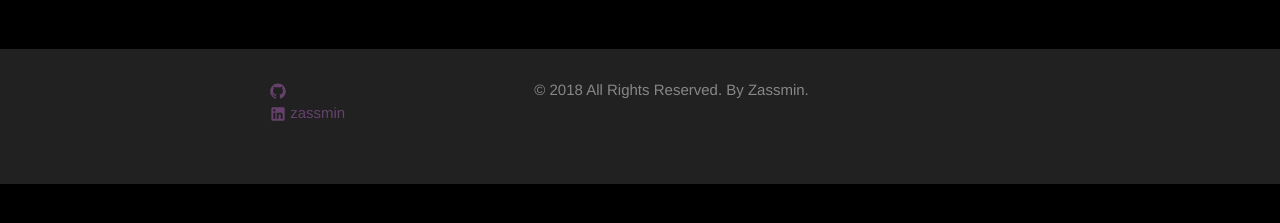
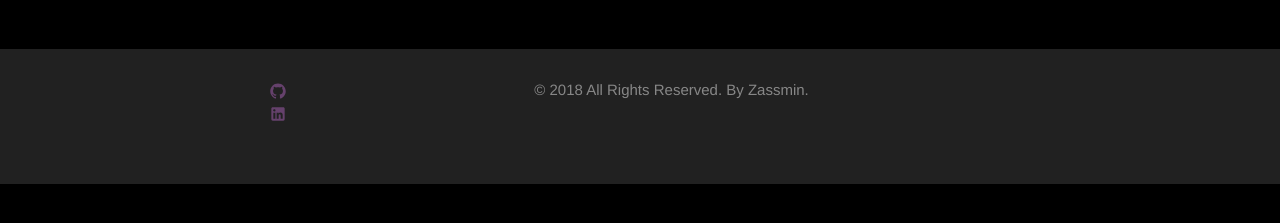
Before and after one commit to zassmin/zassmin, a Jekyll site: the page built from index.html, in a window 1280 px wide. Shown: the part 303-526 px from the top of the page. Built offline with Jekyll 4.4.1, drawn with Linux system fonts in a browser that asks for light colours.

Commit message:
stop displaying name

```diff
--- a/_includes/icon-linkedin.html
+++ b/_includes/icon-linkedin.html
@@ -1 +1 @@
-<a href="https://linkedin.com/in/{{ site.linkedin_username }}"><span class="icon icon--linkedin">{% include icon-linkedin.svg %}</span><span class="username">{{ site.linkedin_username }}</span></a>
+<a href="https://linkedin.com/in/{{ site.linkedin_username }}"><span class="icon icon--linkedin">{% include icon-linkedin.svg %}</span></a>
```
